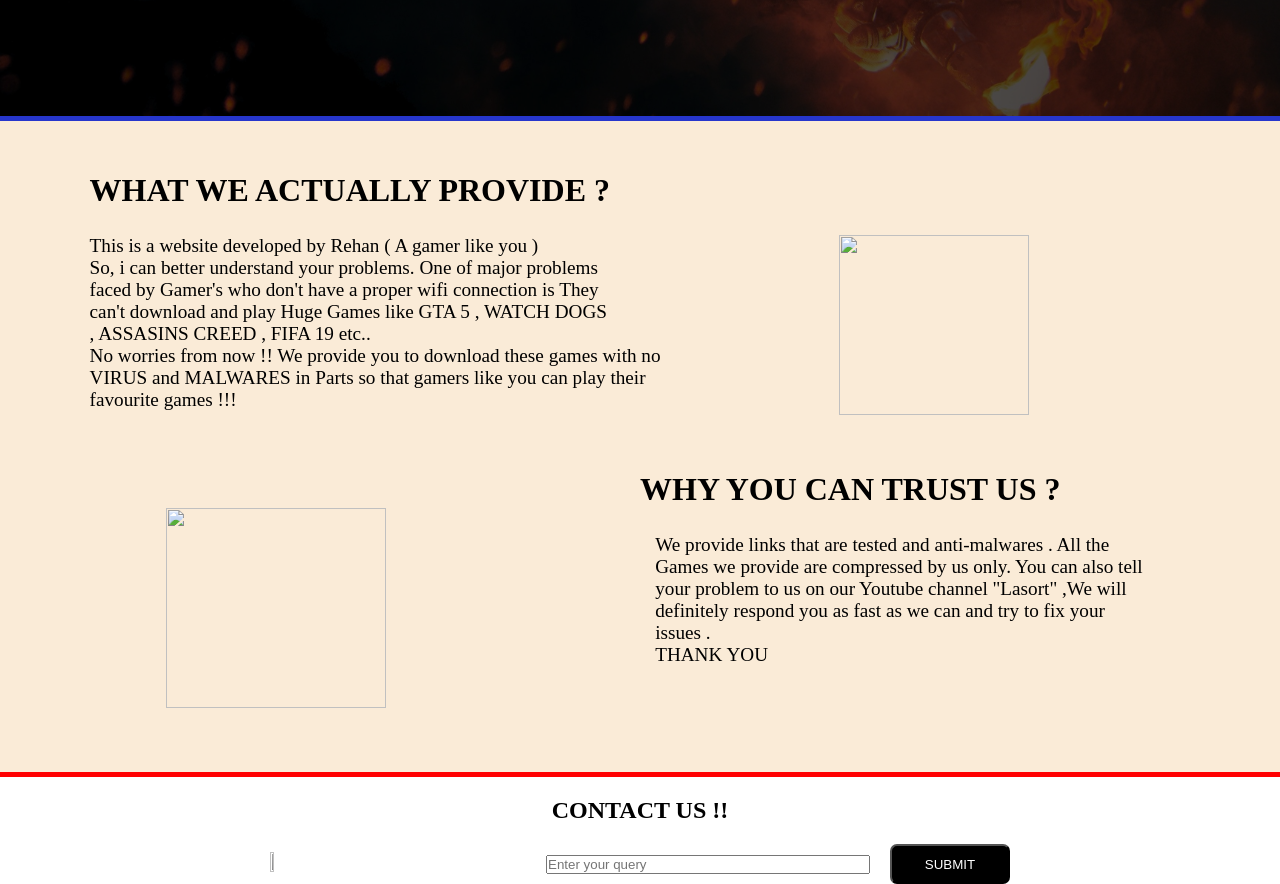
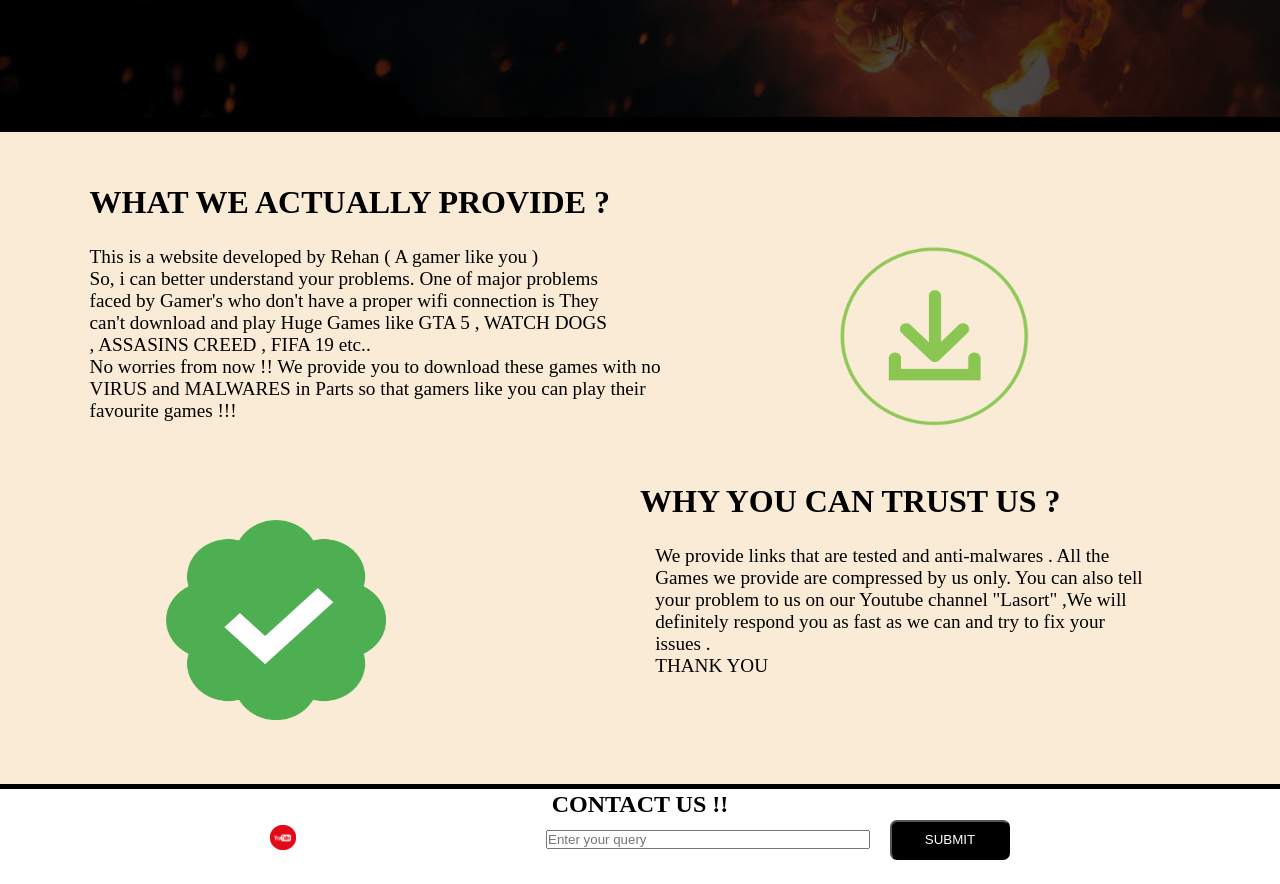
Before and after one commit to gamesvine/gamesvine.github.io, a plain HTML site: page index.html in a window 1280 px wide. Shown: the part 781-1665 px from the top of the page. After the commit the page ends 1641 px from the top, so only its background shows below. Drawn offline with Linux system fonts and the light colour scheme.

Commit message:
black hole

```diff
--- a/gamer.css
+++ b/gamer.css
@@ -12,7 +12,7 @@
 }
 .navbar{
     display: flex;
-    background: rgba(0, 0, 0, 0.7) url(lala.jpg);
+    background: black;
     justify-content: center;
     position: sticky;
     top: 0%;
@@ -40,6 +40,7 @@
 .nav-list li a {
     text-decoration: none;
     color: white;
+    font-weight: bold;
     transition: 0.4s;
 
 }
@@ -151,7 +152,7 @@
     justify-content: center;
     align-items: center;
 
-    margin: 20px;
+    margin: 2px;
     height: 70%;
 
     display: flex;
@@ -174,7 +175,7 @@
     font-size: xx-large;
     padding-left: 7%;
     padding-top: 4%;
-    border-top: 5PX SOLID rgb(38, 54, 204);
+    border-top: 15PX SOLID black;
 
 }
 .headp{
@@ -208,7 +209,7 @@
 .head2{
     display: flex;
     padding-bottom: 5%;
-    border-bottom: 5px solid red;
+    border-bottom: 5px solid black;
 }
 .contact{
     justify-content: center;
--- a/index.html
+++ b/index.html
@@ -12,7 +12,7 @@
     <nav class="navbar background h-nav-resp">
         <ul class="nav-list v-hide-resp">
             <div class="logo">
-                <img src="../gamesvine/logo.png" class="GV" alt="logo">
+                <img src="logo.png" class="GV" alt="logo">
             </div>
             <li><a href="#Home">Home</a></li>
             <li><a href="#Games">Games</a></li>
@@ -31,9 +31,6 @@
         </div>
 
     </nav>
-
-
-
 
     <div class="main">
 
@@ -55,7 +52,7 @@
 
 
 
-         <img src="../gamesvine/games.jpg" class="images">
+         <img src="games.jpg" class="images">
 
 
 </div>
@@ -87,14 +84,14 @@
      VIRUS and MALWARES in Parts so that gamers like you can play their <br>favourite games !!!<br>
      <br></p>
 
-     <img src="../gamesvine/download.png" class="down">
+     <img src="download.png" class="down">
 
     </div>
 
     <h1 class="headh2">WHY YOU CAN TRUST US ?</h1>
 
     <div class="head2">
-        <img src="../gamesvine/verify.png" class="veri">
+        <img src="verify.png" class="veri">
 
         <p class="head2p">
             We provide links that are tested and anti-malwares . All the <br>
@@ -112,7 +109,7 @@
 <h2 class="cont">CONTACT US !!</h2>
 
     <section class="contact">
-        <a href="https://www.youtube.com/channel/UCVCh2nXkcPHK7k0v4Rc-zaA" class="aaa"><img src="../gamesvine/youtube.png" class="yt"> </a>
+        <a href="https://www.youtube.com/channel/UCVCh2nXkcPHK7k0v4Rc-zaA" class="aaa"><img src="youtube.png" class="yt"> </a>
 
 
         <input type="text" class="inptx" name="input" placeholder="Enter your query">
```
